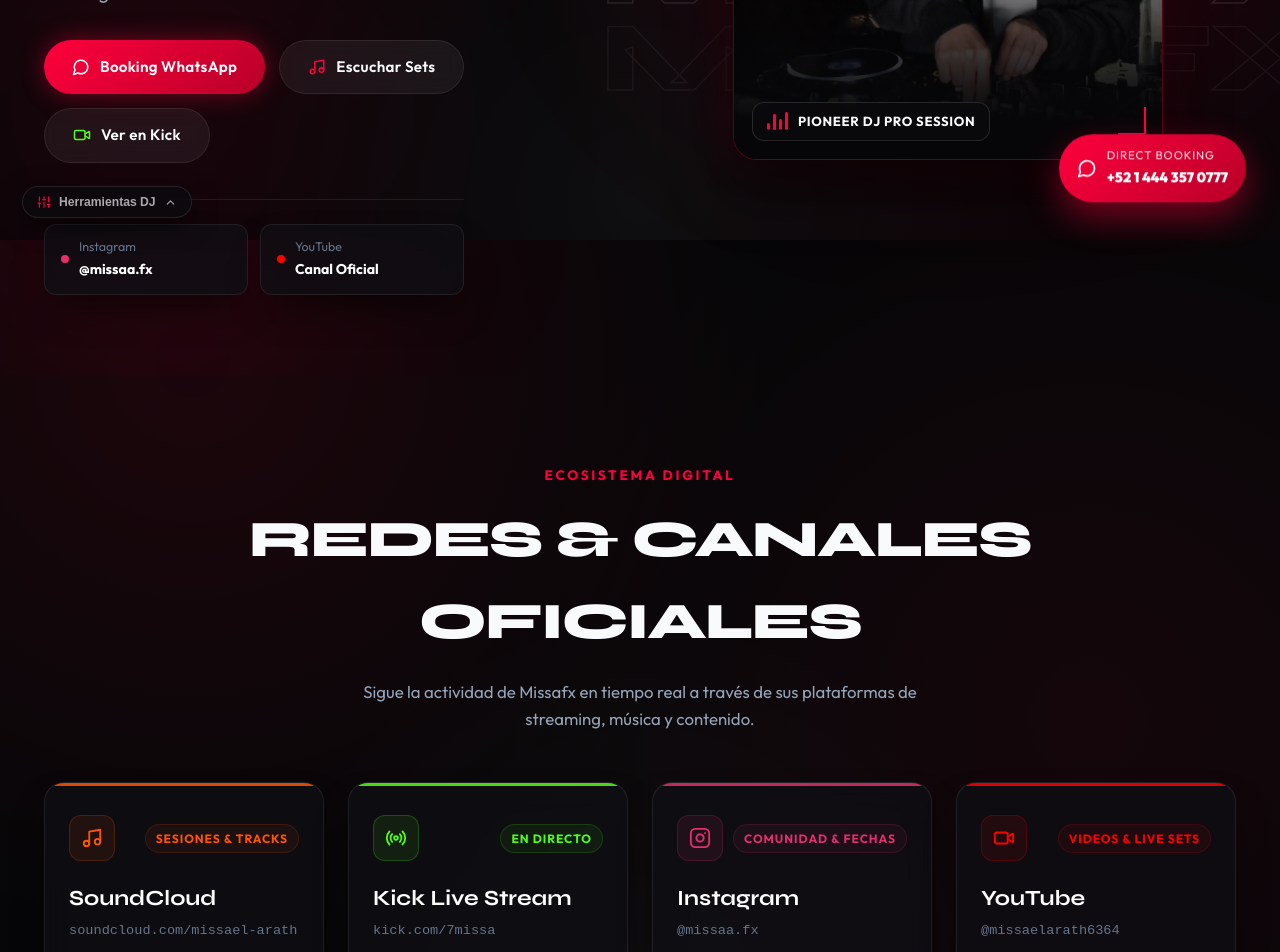
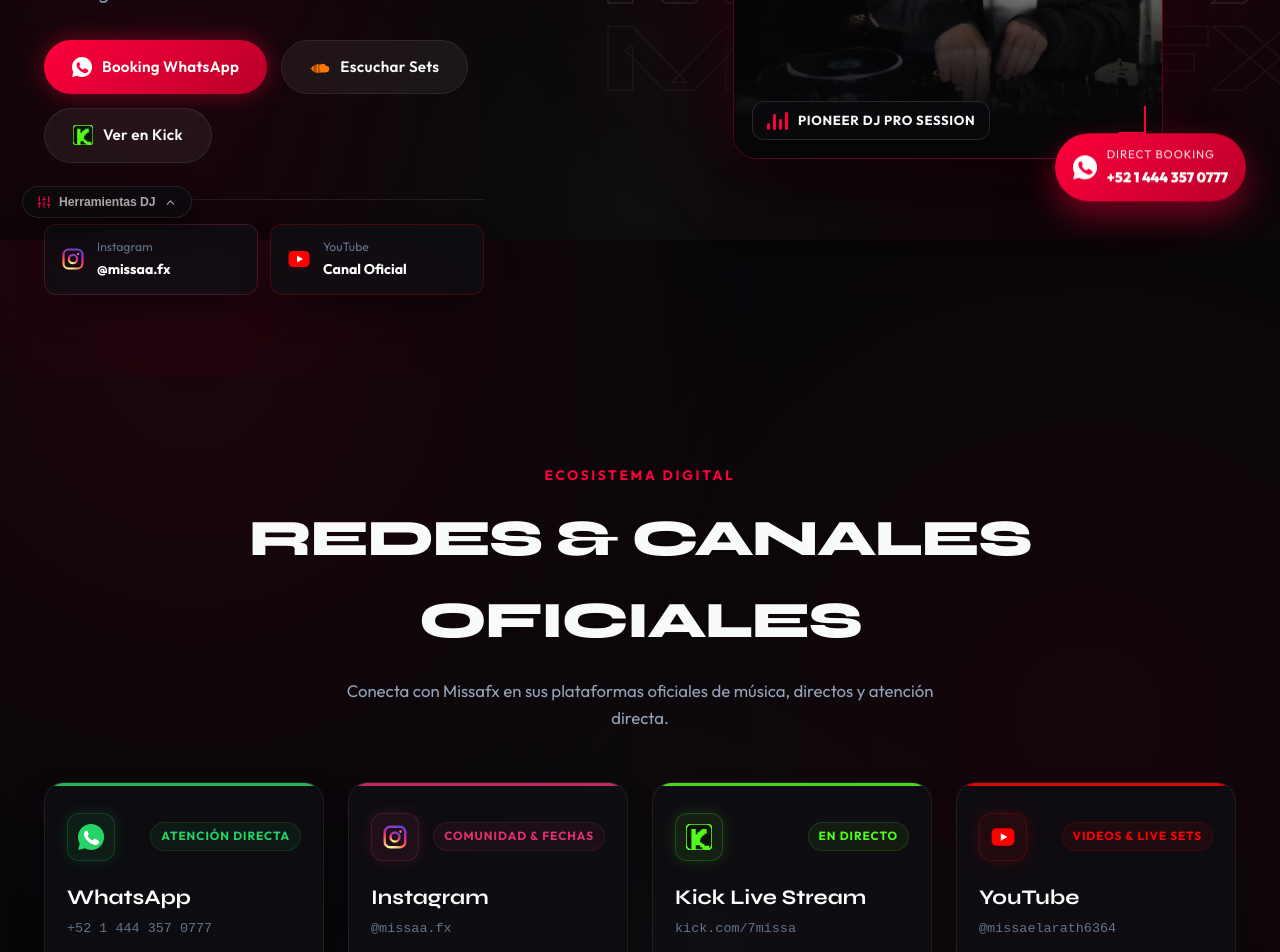
Before and after one commit to Alvarogarcia91/Missafx, a React (Vite) app: page / in a window 1280 px wide. Shown: the part 560-1512 px from the top of the page. Built offline with nearby package versions, Linux system fonts and the light colour scheme.

Commit message:
feat: iconos oficiales para redes sociales (Instagram, WhatsApp, Kick, YouTube, SoundCloud)

```diff
--- a/src/components/Footer.jsx
+++ b/src/components/Footer.jsx
@@ -1,6 +1,7 @@
 import React from 'react';
 import { ArrowUp } from 'lucide-react';
 import { useLanguage } from '../context/LanguageContext';
+import { InstagramIcon, WhatsAppIcon, KickIcon, YouTubeIcon, SoundCloudIcon } from './SocialIcons';
 
 export default function Footer() {
   const { t } = useLanguage();
@@ -42,26 +43,35 @@
           </div>
 
           {/* Social Links */}
-          <div style={{ display: 'flex', gap: '12px', flexWrap: 'wrap' }}>
+          <div style={{ display: 'flex', gap: '10px', flexWrap: 'wrap' }}>
             {[
-              { name: 'Instagram', url: 'https://www.instagram.com/missaa.fx/', color: '#E1306C' },
-              { name: 'SoundCloud', url: 'https://soundcloud.com/missael-arath', color: '#FF5500' },
-              { name: 'Kick', url: 'https://kick.com/7missa', color: '#53FC18' },
-              { name: 'YouTube', url: 'https://www.youtube.com/@missaelarath6364', color: '#FF0000' },
-              { name: 'WhatsApp', url: 'https://wa.me/5214443570777', color: '#25D366' }
-            ].map((social) => (
+              { name: 'Instagram', url: 'https://www.instagram.com/missaa.fx/', color: '#E1306C', icon: InstagramIcon },
+              { name: 'WhatsApp', url: 'https://wa.me/5214443570777', color: '#25D366', icon: WhatsAppIcon },
+              { name: 'Kick', url: 'https://kick.com/7missa', color: '#53FC18', icon: KickIcon },
+              { name: 'YouTube', url: 'https://www.youtube.com/@missaelarath6364', color: '#FF0000', icon: YouTubeIcon },
+              { name: 'SoundCloud', url: 'https://soundcloud.com/missael-arath', color: '#FF5500', icon: SoundCloudIcon }
+            ].map((social) => {
+              const Icon = social.icon;
+              return (
                 <a
                   key={social.name}
                   href={social.url}
                   target="_blank"
                   rel="noreferrer"
                   className="btn btn-secondary btn-sm"
-                style={{ fontSize: '0.82rem', padding: '6px 14px' }}
+                  style={{
+                    fontSize: '0.82rem',
+                    padding: '8px 14px',
+                    display: 'inline-flex',
+                    alignItems: 'center',
+                    gap: '8px'
+                  }}
                 >
-                <span style={{ width: '6px', height: '6px', borderRadius: '50%', background: social.color, display: 'inline-block' }} />
-                {social.name}
+                  <Icon size={16} color={social.name === 'Instagram' ? 'gradient' : (social.name === 'WhatsApp' ? '#25D366' : (social.name === 'SoundCloud' ? '#FF5500' : undefined))} />
+                  <span>{social.name}</span>
                 </a>
-            ))}
+              );
+            })}
           </div>
 
           {/* Back to top button */}
--- a/src/components/Hero.jsx
+++ b/src/components/Hero.jsx
@@ -1,6 +1,7 @@
 import React from 'react';
-import { Play, MessageCircle, Flame, Music, Video } from 'lucide-react';
+import { Flame } from 'lucide-react';
 import { useLanguage } from '../context/LanguageContext';
+import { InstagramIcon, WhatsAppIcon, KickIcon, YouTubeIcon, SoundCloudIcon } from './SocialIcons';
 
 export default function Hero() {
   const { t } = useLanguage();
@@ -103,7 +104,7 @@
                 className="btn btn-primary"
                 style={{ gap: '10px' }}
               >
-                <MessageCircle size={18} /> {t.hero.btnBooking}
+                <WhatsAppIcon size={20} color="#FFFFFF" innerColor="#FF003C" /> {t.hero.btnBooking}
               </a>
               <a
                 href="https://soundcloud.com/missael-arath"
@@ -112,7 +113,7 @@
                 className="btn btn-secondary"
                 style={{ gap: '10px' }}
               >
-                <Music size={18} color="#FF003C" /> {t.hero.btnMusic}
+                <SoundCloudIcon size={20} color="#FF7700" /> {t.hero.btnMusic}
               </a>
               <a
                 href="https://kick.com/7missa"
@@ -121,7 +122,7 @@
                 className="btn btn-secondary"
                 style={{ gap: '10px' }}
               >
-                <Video size={18} color="#53fc18" /> {t.hero.btnKick}
+                <KickIcon size={20} color="#53fc18" /> {t.hero.btnKick}
               </a>
             </div>
 
@@ -129,9 +130,9 @@
             <div
               style={{
                 display: 'grid',
-                gridTemplateColumns: 'repeat(2, minmax(130px, 1fr))',
+                gridTemplateColumns: 'repeat(2, minmax(140px, 1fr))',
                 gap: '12px',
-                maxWidth: '420px',
+                maxWidth: '440px',
                 paddingTop: '24px',
                 borderTop: '1px solid var(--border-glass)'
               }}
@@ -145,15 +146,17 @@
                   padding: '12px 16px',
                   display: 'flex',
                   alignItems: 'center',
-                  gap: '10px',
+                  gap: '12px',
                   textDecoration: 'none',
                   color: '#fff',
-                  borderRadius: '12px'
+                  borderRadius: '12px',
+                  border: '1px solid rgba(225, 48, 108, 0.25)',
+                  transition: 'all 0.2s ease'
                 }}
               >
-                <div style={{ width: '8px', height: '8px', borderRadius: '50%', background: '#E1306C' }} />
+                <InstagramIcon size={24} color="gradient" />
                 <div>
-                  <span style={{ fontSize: '0.78rem', color: 'var(--text-dim)', display: 'block' }}>Instagram</span>
+                  <span style={{ fontSize: '0.76rem', color: 'var(--text-dim)', display: 'block' }}>Instagram</span>
                   <span style={{ fontSize: '0.88rem', fontWeight: 700 }}>@missaa.fx</span>
                 </div>
               </a>
@@ -167,15 +170,17 @@
                   padding: '12px 16px',
                   display: 'flex',
                   alignItems: 'center',
-                  gap: '10px',
+                  gap: '12px',
                   textDecoration: 'none',
                   color: '#fff',
-                  borderRadius: '12px'
+                  borderRadius: '12px',
+                  border: '1px solid rgba(255, 0, 0, 0.25)',
+                  transition: 'all 0.2s ease'
                 }}
               >
-                <div style={{ width: '8px', height: '8px', borderRadius: '50%', background: '#FF0000' }} />
+                <YouTubeIcon size={24} />
                 <div>
-                  <span style={{ fontSize: '0.78rem', color: 'var(--text-dim)', display: 'block' }}>YouTube</span>
+                  <span style={{ fontSize: '0.76rem', color: 'var(--text-dim)', display: 'block' }}>YouTube</span>
                   <span style={{ fontSize: '0.88rem', fontWeight: 700 }}>Canal Oficial</span>
                 </div>
               </a>
@@ -353,7 +358,7 @@
                   color: '#fff'
                 }}
               >
-                <Play size={18} fill="#fff" />
+                <SoundCloudIcon size={22} color="#fff" />
               </div>
               <div>
                 <span style={{ fontSize: '0.74rem', color: '#ff7733', fontWeight: 700, textTransform: 'uppercase', letterSpacing: '0.08em', display: 'block' }}>
@@ -383,7 +388,7 @@
                 gap: '10px'
               }}
             >
-              <span className="pulse-dot" style={{ backgroundColor: '#53fc18' }} />
+              <KickIcon size={20} />
               <div>
                 <span style={{ fontSize: '0.74rem', color: '#53fc18', fontWeight: 800, textTransform: 'uppercase', letterSpacing: '0.08em', display: 'block' }}>
                   {t.hero.kickTag}
@@ -413,7 +418,7 @@
                 borderRadius: '9999px'
               }}
             >
-              <MessageCircle size={20} />
+              <WhatsAppIcon size={24} color="#FFFFFF" innerColor="#FF003C" />
               <div>
                 <span style={{ fontSize: '0.72rem', textTransform: 'uppercase', letterSpacing: '0.08em', display: 'block', opacity: 0.9 }}>
                   {t.hero.directBookingTag}
--- a/src/components/SocialHub.jsx
+++ b/src/components/SocialHub.jsx
@@ -1,20 +1,31 @@
 import React from 'react';
-import { ExternalLink, Radio, Video, Instagram, Music } from 'lucide-react';
+import { ExternalLink } from 'lucide-react';
 import { useLanguage } from '../context/LanguageContext';
+import { InstagramIcon, WhatsAppIcon, KickIcon, YouTubeIcon, SoundCloudIcon } from './SocialIcons';
 
 export default function SocialHub() {
   const { t } = useLanguage();
 
   const SOCIAL_CHANNELS = [
     {
-      name: 'SoundCloud',
-      tag: t.socialHub.channels.soundcloud.tag,
-      handle: 'soundcloud.com/missael-arath',
-      url: 'https://soundcloud.com/missael-arath',
-      description: t.socialHub.channels.soundcloud.desc,
-      color: '#FF5500',
-      icon: Music,
-      cta: t.socialHub.channels.soundcloud.cta
+      name: 'WhatsApp',
+      tag: t.socialHub.channels.whatsapp.tag,
+      handle: '+52 1 444 357 0777',
+      url: 'https://wa.me/5214443570777?text=Hola%20Missa,%20me%20gustar%C3%ADa%20cotizar%20una%20fecha%20o%20evento',
+      description: t.socialHub.channels.whatsapp.desc,
+      color: '#25D366',
+      icon: WhatsAppIcon,
+      cta: t.socialHub.channels.whatsapp.cta
+    },
+    {
+      name: 'Instagram',
+      tag: t.socialHub.channels.instagram.tag,
+      handle: '@missaa.fx',
+      url: 'https://www.instagram.com/missaa.fx/',
+      description: t.socialHub.channels.instagram.desc,
+      color: '#E1306C',
+      icon: InstagramIcon,
+      cta: t.socialHub.channels.instagram.cta
     },
     {
       name: 'Kick Live Stream',
@@ -23,18 +34,8 @@
       url: 'https://kick.com/7missa',
       description: t.socialHub.channels.kick.desc,
       color: '#53FC18',
-      icon: Radio,
+      icon: KickIcon,
       cta: t.socialHub.channels.kick.cta
-    },
-    {
-      name: 'Instagram',
-      tag: t.socialHub.channels.instagram.tag,
-      handle: '@missaa.fx',
-      url: 'https://www.instagram.com/missaa.fx/',
-      description: t.socialHub.channels.instagram.desc,
-      color: '#E1306C',
-      icon: Instagram,
-      cta: t.socialHub.channels.instagram.cta
     },
     {
       name: 'YouTube',
@@ -43,8 +44,18 @@
       url: 'https://www.youtube.com/@missaelarath6364',
       description: t.socialHub.channels.youtube.desc,
       color: '#FF0000',
-      icon: Video,
+      icon: YouTubeIcon,
       cta: t.socialHub.channels.youtube.cta
+    },
+    {
+      name: 'SoundCloud',
+      tag: t.socialHub.channels.soundcloud.tag,
+      handle: 'soundcloud.com/missael-arath',
+      url: 'https://soundcloud.com/missael-arath',
+      description: t.socialHub.channels.soundcloud.desc,
+      color: '#FF5500',
+      icon: SoundCloudIcon,
+      cta: t.socialHub.channels.soundcloud.cta
     }
   ];
 
@@ -60,7 +71,7 @@
         <div
           style={{
             display: 'grid',
-            gridTemplateColumns: 'repeat(auto-fit, minmax(270px, 1fr))',
+            gridTemplateColumns: 'repeat(auto-fit, minmax(260px, 1fr))',
             gap: '24px'
           }}
         >
@@ -71,7 +82,7 @@
                 key={item.name}
                 className="glass-panel"
                 style={{
-                  padding: '32px 24px',
+                  padding: '30px 22px',
                   display: 'flex',
                   flexDirection: 'column',
                   justifyContent: 'space-between',
@@ -103,23 +114,23 @@
                   >
                     <div
                       style={{
-                        width: '46px',
-                        height: '46px',
+                        width: '48px',
+                        height: '48px',
                         borderRadius: '12px',
                         background: `${item.color}15`,
                         border: `1px solid ${item.color}35`,
                         display: 'flex',
                         alignItems: 'center',
                         justifyContent: 'center',
-                        color: item.color
+                        boxShadow: `0 0 16px ${item.color}25`
                       }}
                     >
-                      <Icon size={22} />
+                      <Icon size={26} color={item.name === 'Instagram' ? 'gradient' : item.color} />
                     </div>
 
                     <span
                       style={{
-                        fontSize: '0.75rem',
+                        fontSize: '0.74rem',
                         fontWeight: 700,
                         textTransform: 'uppercase',
                         letterSpacing: '0.08em',
@@ -136,16 +147,16 @@
 
                   <h3
                     className="font-display"
-                    style={{ fontSize: '1.35rem', color: '#fff', marginBottom: '4px' }}
+                    style={{ fontSize: '1.3rem', color: '#fff', marginBottom: '4px' }}
                   >
                     {item.name}
                   </h3>
 
                   <p
                     style={{
-                      fontSize: '0.85rem',
+                      fontSize: '0.84rem',
                       color: 'var(--text-dim)',
-                      marginBottom: '14px',
+                      marginBottom: '12px',
                       fontFamily: 'monospace'
                     }}
                   >
@@ -154,10 +165,10 @@
 
                   <p
                     style={{
-                      fontSize: '0.92rem',
+                      fontSize: '0.9rem',
                       color: 'var(--text-muted)',
                       lineHeight: 1.6,
-                      marginBottom: '28px'
+                      marginBottom: '26px'
                     }}
                   >
                     {item.description}
@@ -172,11 +183,11 @@
                   style={{
                     width: '100%',
                     justifyContent: 'space-between',
-                    borderColor: `${item.color}30`
+                    borderColor: `${item.color}35`
                   }}
                 >
                   <span>{item.cta}</span>
-                  <ExternalLink size={15} />
+                  <ExternalLink size={14} />
                 </a>
               </div>
             );
--- /dev/null
+++ b/src/components/SocialIcons.jsx
@@ -0,0 +1,147 @@
+import React from 'react';
+
+// Official Instagram Icon
+export function InstagramIcon({ size = 24, color = 'gradient', className = '' }) {
+  const isGrad = color === 'gradient';
+  return (
+    <svg
+      width={size}
+      height={size}
+      viewBox="0 0 24 24"
+      fill="none"
+      xmlns="http://www.w3.org/2000/svg"
+      className={className}
+      style={{ display: 'inline-block', verticalAlign: 'middle', flexShrink: 0 }}
+    >
+      <defs>
+        <radialGradient id="instaRadialGrad" cx="30%" cy="107%" r="130%">
+          <stop offset="0%" stopColor="#fdf497" />
+          <stop offset="10%" stopColor="#fdf497" />
+          <stop offset="50%" stopColor="#fd5949" />
+          <stop offset="68%" stopColor="#d6249f" />
+          <stop offset="100%" stopColor="#285AEB" />
+        </radialGradient>
+      </defs>
+      <rect
+        x="2.5"
+        y="2.5"
+        width="19"
+        height="19"
+        rx="5"
+        stroke={isGrad ? 'url(#instaRadialGrad)' : color}
+        strokeWidth="2.2"
+        fill="none"
+      />
+      <circle
+        cx="12"
+        cy="12"
+        r="4.2"
+        stroke={isGrad ? 'url(#instaRadialGrad)' : color}
+        strokeWidth="2.2"
+        fill="none"
+      />
+      <circle
+        cx="17.2"
+        cy="6.8"
+        r="1.25"
+        fill={isGrad ? 'url(#instaRadialGrad)' : color}
+      />
+    </svg>
+  );
+}
+
+// Official WhatsApp Icon
+export function WhatsAppIcon({ size = 24, color = '#25D366', innerColor = '#FFFFFF', className = '' }) {
+  return (
+    <svg
+      width={size}
+      height={size}
+      viewBox="0 0 24 24"
+      fill="none"
+      xmlns="http://www.w3.org/2000/svg"
+      className={className}
+      style={{ display: 'inline-block', verticalAlign: 'middle', flexShrink: 0 }}
+    >
+      <path
+        d="M20.5 3.5C18.2 1.2 15.2 0 12 0 5.4 0 0 5.4 0 12c0 2.1.5 4.2 1.6 6L.2 24l6.2-1.6c1.8 1 3.7 1.6 5.6 1.6h.1c6.6 0 12-5.4 12-12 0-3.2-1.2-6.2-3.6-8.5z"
+        fill={color}
+      />
+      <path
+        d="M17.5 14.4c-.3-.2-1.7-.8-2-.9-.3-.1-.5-.2-.7.2-.2.3-.8.9-.9 1.1-.2.2-.4.2-.7.1-.3-.1-1.3-.5-2.5-1.5-.9-.8-1.5-1.8-1.7-2.1-.2-.3 0-.5.1-.7.1-.1.3-.4.4-.6.1-.2.2-.3.3-.5.1-.2 0-.4 0-.5s-.7-1.7-1-2.3c-.3-.6-.5-.5-.7-.5h-.6c-.2 0-.6.1-.9.4s-1.2 1.2-1.2 2.9 1.2 3.4 1.4 3.6c.2.2 2.4 3.7 5.9 5.2.8.4 1.5.6 2 .8.8.3 1.6.2 2.2.1.7-.1 2.1-.9 2.4-1.7.3-.8.3-1.6.2-1.7-.1-.2-.3-.3-.6-.4z"
+        fill={innerColor}
+      />
+    </svg>
+  );
+}
+
+// Official Kick.com Icon (Signature blocky K on neon green)
+export function KickIcon({ size = 24, bg = '#0E120E', color = '#53FC18', className = '' }) {
+  return (
+    <svg
+      width={size}
+      height={size}
+      viewBox="0 0 24 24"
+      fill="none"
+      xmlns="http://www.w3.org/2000/svg"
+      className={className}
+      style={{ display: 'inline-block', verticalAlign: 'middle', flexShrink: 0 }}
+    >
+      <rect width="24" height="24" rx="5" fill={bg} stroke={color} strokeWidth="1.5" />
+      <path
+        d="M5 4.5h4v5h1.5v-2h2v-1.5h2v-1.5h4.5v4.5h-2v1.5h-2v2h-1.5v2.5H13v2h2v1.5h2v1.5h4.5v4.5h-4.5v-1.5h-2v-1.5h-2v-2H9v5H5v-19z"
+        fill={color}
+      />
+    </svg>
+  );
+}
+
+// Official YouTube Icon (Red pill with white triangle)
+export function YouTubeIcon({ size = 24, color = '#FF0000', className = '' }) {
+  return (
+    <svg
+      width={size}
+      height={size}
+      viewBox="0 0 24 24"
+      fill="none"
+      xmlns="http://www.w3.org/2000/svg"
+      className={className}
+      style={{ display: 'inline-block', verticalAlign: 'middle', flexShrink: 0 }}
+    >
+      <rect x="1.5" y="4" width="21" height="16" rx="4.5" fill={color} />
+      <polygon points="10,8.5 16,12 10,15.5" fill="#FFFFFF" />
+    </svg>
+  );
+}
+
+// Official SoundCloud Icon (Cloud with equalizer bars)
+export function SoundCloudIcon({ size = 24, color = 'gradient', className = '' }) {
+  const isGrad = color === 'gradient';
+  return (
+    <svg
+      width={size}
+      height={size}
+      viewBox="0 0 24 24"
+      fill="none"
+      xmlns="http://www.w3.org/2000/svg"
+      className={className}
+      style={{ display: 'inline-block', verticalAlign: 'middle', flexShrink: 0 }}
+    >
+      <defs>
+        <linearGradient id="scGradient" x1="0" y1="0" x2="0" y2="1">
+          <stop offset="0%" stopColor="#FF7700" />
+          <stop offset="100%" stopColor="#FF3300" />
+        </linearGradient>
+      </defs>
+      <path
+        d="M1.5 14.5v-1M3 16v-4M4.5 17v-6M6 18v-8M7.5 18.5v-9M9 18.5v-9.5M10.5 18.5v-9M12 18.5V8.5"
+        stroke={isGrad ? 'url(#scGradient)' : color}
+        strokeWidth="1.2"
+        strokeLinecap="round"
+      />
+      <path
+        d="M12.5 18.5h6.5a4 4 0 000-8 3.5 3.5 0 00-3.3-2.3 5 5 0 00-4.7 3.3"
+        fill={isGrad ? 'url(#scGradient)' : color}
+      />
+    </svg>
+  );
+}
--- a/src/i18n/translations.js
+++ b/src/i18n/translations.js
@@ -26,27 +26,32 @@
     socialHub: {
       tag: 'ECOSISTEMA DIGITAL',
       title: 'REDES & CANALES OFICIALES',
-      desc: 'Sigue la actividad de Missafx en tiempo real a través de sus plataformas de streaming, música y contenido.',
+      desc: 'Conecta con Missafx en sus plataformas oficiales de música, directos y atención directa.',
       channels: {
-        soundcloud: {
-          tag: 'Sesiones & Tracks',
-          desc: 'Escucha los últimos sets completos, mezclas exclusivas y tracks de Tech House.',
-          cta: 'Escuchar en SoundCloud'
+        whatsapp: {
+          tag: 'Atención Directa',
+          desc: 'Chat directo para contrataciones, cotización de fechas en clubs y festivales.',
+          cta: 'Abrir Chat de WhatsApp'
+        },
+        instagram: {
+          tag: 'Comunidad & Fechas',
+          desc: 'Sigue el día a día en cabina, backstages de toquines y anuncios oficiales.',
+          cta: 'Seguir en Instagram'
         },
         kick: {
           tag: 'En Directo',
           desc: 'Transmisiones en vivo, sesiones espontáneas de mezcla y directos interactivos.',
           cta: 'Sintonizar Kick'
         },
-        instagram: {
-          tag: 'Comunidad & Fechas',
-          desc: 'Sigue el día a día en cabina, backstages de toquines y anuncios oficiales.',
-          cta: 'Seguir en Instagram'
-        },
         youtube: {
           tag: 'Videos & Live Sets',
           desc: 'Grabaciones de sets en vivo, videos de presentaciones y contenido audiovisual.',
           cta: 'Ver Canal de YouTube'
+        },
+        soundcloud: {
+          tag: 'Sesiones & Tracks',
+          desc: 'Escucha los últimos sets completos, mezclas exclusivas y tracks de Tech House.',
+          cta: 'Escuchar en SoundCloud'
         }
       }
     },
@@ -145,27 +150,32 @@
     socialHub: {
       tag: 'DIGITAL ECOSYSTEM',
       title: 'OFFICIAL NETWORKS & CHANNELS',
-      desc: 'Follow Missafx live across his official streaming, music, and content platforms.',
+      desc: 'Connect with Missafx across his official music, live streams, and direct booking platforms.',
       channels: {
-        soundcloud: {
-          tag: 'Sessions & Tracks',
-          desc: 'Listen to the latest full sets, exclusive mixes, and Tech House original releases.',
-          cta: 'Listen on SoundCloud'
+        whatsapp: {
+          tag: 'Direct Contact',
+          desc: 'Direct chat for bookings, date quotes at clubs, venues and festivals.',
+          cta: 'Open WhatsApp Chat'
+        },
+        instagram: {
+          tag: 'Community & Shows',
+          desc: 'Follow daily DJ booth stories, behind the scenes, and official announcements.',
+          cta: 'Follow on Instagram'
         },
         kick: {
           tag: 'Live Now',
           desc: 'Live streams, spontaneous DJ mixing sessions, and interactive broadcasts.',
           cta: 'Tune into Kick'
         },
-        instagram: {
-          tag: 'Community & Shows',
-          desc: 'Follow daily DJ booth stories, behind the scenes, and official announcements.',
-          cta: 'Follow on Instagram'
-        },
         youtube: {
           tag: 'Videos & Live Sets',
           desc: 'Live performance recordings, video recaps, and audiovisual DJ content.',
           cta: 'Visit YouTube Channel'
+        },
+        soundcloud: {
+          tag: 'Sessions & Tracks',
+          desc: 'Listen to the latest full sets, exclusive mixes, and Tech House original releases.',
+          cta: 'Listen on SoundCloud'
         }
       }
     },
```
Also changed, not shown: src/components/Booking.jsx (+11 -10 lines), src/components/Navbar.jsx (+5 -4 lines). Lines whose indentation alone changed are shown as unchanged.
